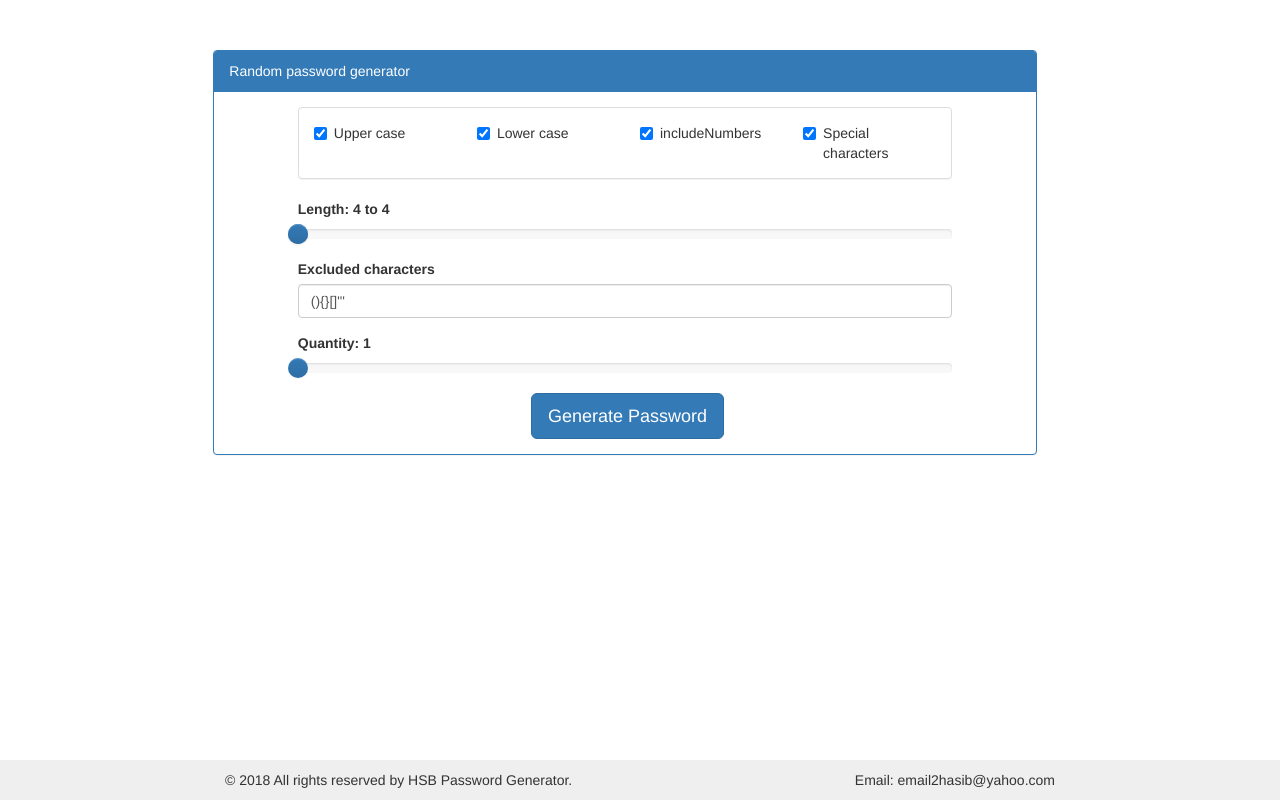
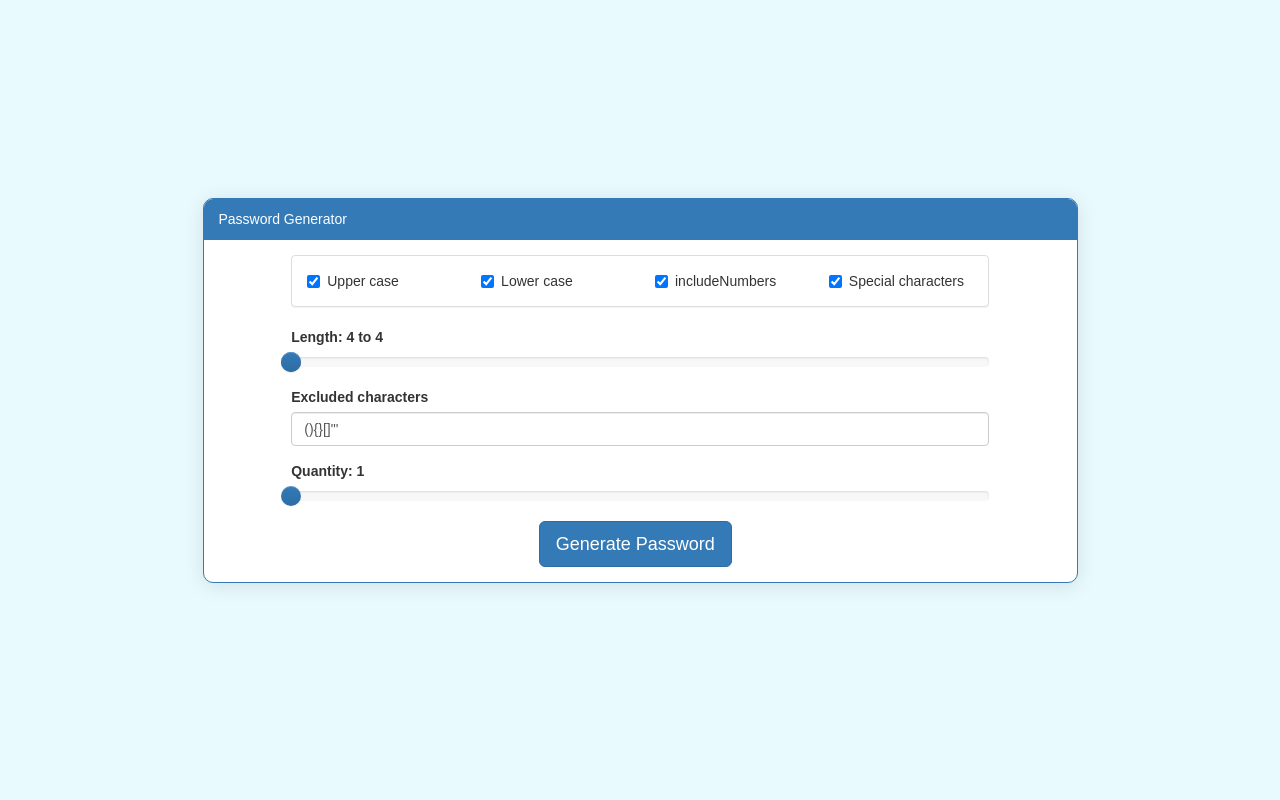
Before and after one commit to imhasib/myapp, a website: page views/index.html in a window 1280 px wide. Drawn offline with nearby package versions, Linux system fonts and the light colour scheme.

Commit message:
Design changed

```diff
--- /dev/null
+++ b/Links.txt
@@ -0,0 +1 @@
+Template: https://colorlib.com/wp/template/login-form-v19/
--- a/views/index.html
+++ b/views/index.html
@@ -1,5 +1,7 @@
 <html>
     <head>
+        <title>Password Generator</title>
+
         <link rel="stylesheet" href="https://maxcdn.bootstrapcdn.com/bootstrap/3.3.7/css/bootstrap.min.css" integrity="sha384-BVYiiSIFeK1dGmJRAkycuHAHRg32OmUcww7on3RYdg4Va+PmSTsz/K68vbdEjh4u" crossorigin="anonymous">
         <link rel="stylesheet" href="bootstrap-slider.css">
 
@@ -16,23 +18,77 @@
                 height: 20px;
             }
 
-            .footer {
-                position: absolute;
-                right: 0;
-                bottom: 0;
-                left: 0;
-                padding: 1rem;
-                background-color: #efefef;
-                text-align: center;
+            /*.footer {*/
+                /*position: absolute;*/
+                /*right: 0;*/
+                /*bottom: 0;*/
+                /*left: 0;*/
+                /*padding: 1rem;*/
+                /*background-color: #efefef;*/
+                /*text-align: center;*/
+            /*}*/
+
+
+
+            * {
+                margin: 0px;
+                padding: 0px;
+                box-sizing: border-box;
             }
+
+            body, html {
+                height: 100%;
+                font-family: OpenSans-Regular, sans-serif;
+            }
+
+
+            .limiter {
+                width: 100%;
+                margin: 0 auto;
+            }
+
+            .container-login100 {
+                width: 100%;
+                min-height: 100vh;
+                display: -webkit-box;
+                display: -webkit-flex;
+                display: -moz-box;
+                display: -ms-flexbox;
+                display: flex;
+                flex-wrap: wrap;
+                justify-content: center;
+                align-items: center;
+                padding: 15px;
+                background: #e9faff;
+            }
+
+            .wrap-login100 {
+                width: 70%;
+                /*background: #fff;*/
+                border-radius: 10px;
+                overflow: hidden;
+
+                box-shadow: 0 3px 20px 0px rgba(0, 0, 0, 0.1);
+                -moz-box-shadow: 0 3px 20px 0px rgba(0, 0, 0, 0.1);
+                -webkit-box-shadow: 0 3px 20px 0px rgba(0, 0, 0, 0.1);
+                -o-box-shadow: 0 3px 20px 0px rgba(0, 0, 0, 0.1);
+                -ms-box-shadow: 0 3px 20px 0px rgba(0, 0, 0, 0.1);
+            }
+
+            /*.p-t-65 {padding-right: 65px;}*/
+            /*.p-r-55 {padding-right: 55px;}*/
+            /*.p-b-50 {padding-right: 50px;}*/
+            /*.p-l-55 {padding-left: 55px;}*/
         </style>
+    </head>
 
-    </head>
     <body>
-        <div class="row padding-top" style="margin-top: 50px; width: 100%;">
-            <div class="col-xs-offset-2 col-xs-8">
-                <div class="panel panel-primary">
-                    <div class="panel-heading">Random password generator</div>
+
+    <div class="limiter">
+        <div class="container-login100">
+            <!--<div class="">-->
+                <div class="wrap-login100 panel panel-primary">
+                    <div class="panel-heading">Password Generator</div>
                     <div class="panel-body">
 
                         <!--TODO Not working expected way.-->
@@ -131,6 +187,7 @@
                         </div>
                     </div>
                 </div>
+            <!--</div>-->
         </div>
     </div>
 
@@ -154,14 +211,14 @@
             </div><!-- /.modal-dialog -->
         </div><!-- /.modal -->
 
-        <footer class="footer">
-            <div class="row">
-                <div class="col-sm-offset-2 col-sm-8">
-                    <div class="pull-left">© 2018 All rights reserved by HSB Password Generator.</div>
-                    <div class="pull-right">Email: email2hasib@yahoo.com</div>
-                </div>
-            </div>
-        </footer>
+        <!--<footer class="footer">-->
+            <!--<div class="row">-->
+                <!--<div class="col-sm-offset-2 col-sm-8">-->
+                    <!--<div class="pull-left">© 2018 All rights reserved by HSB Password Generator.</div>-->
+                    <!--<div class="pull-right">Email: email2hasib@yahoo.com</div>-->
+                <!--</div>-->
+            <!--</div>-->
+        <!--</footer>-->
 
     </body>
 </html>
```
Lines whose indentation alone changed are shown as unchanged.
